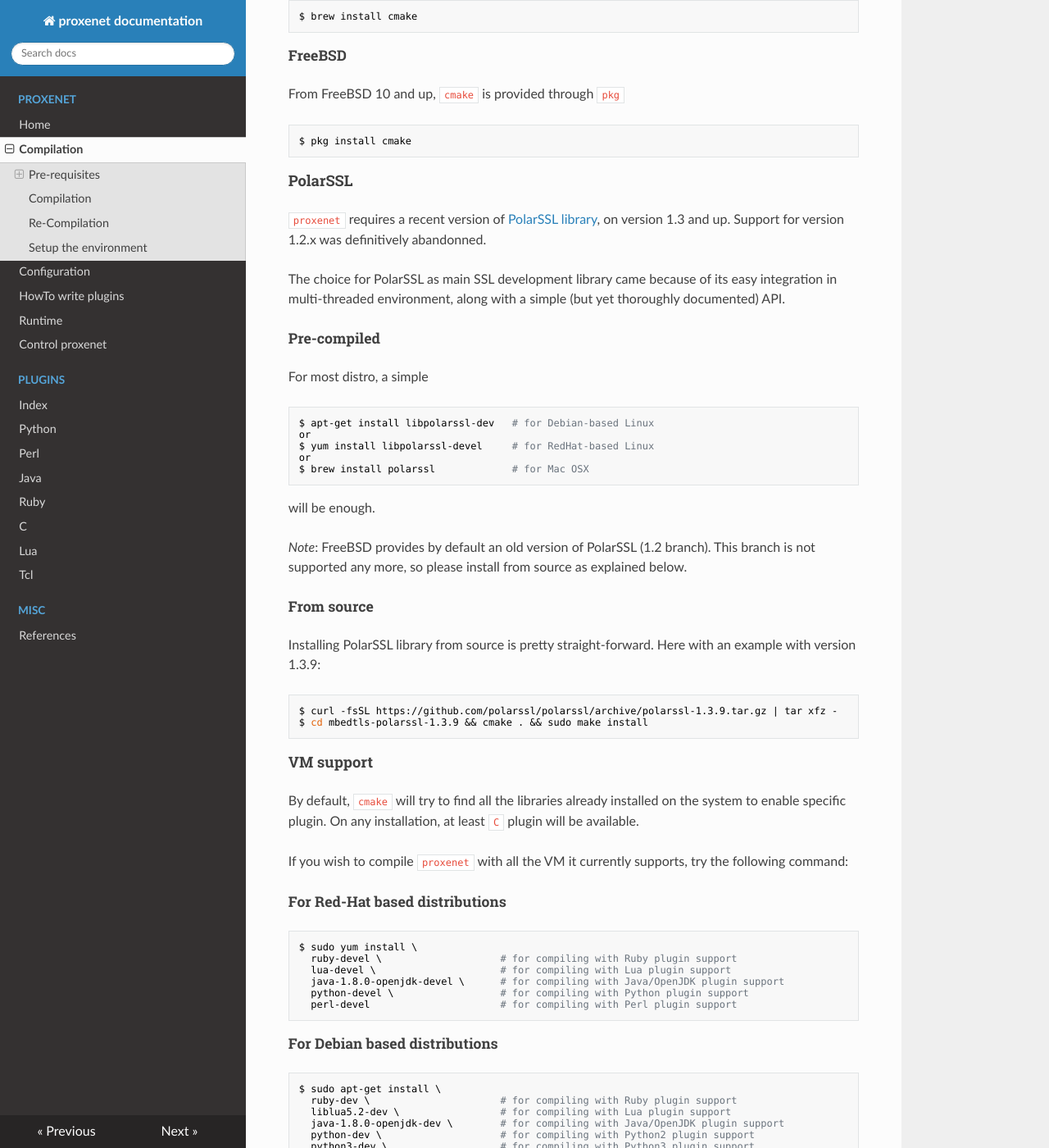
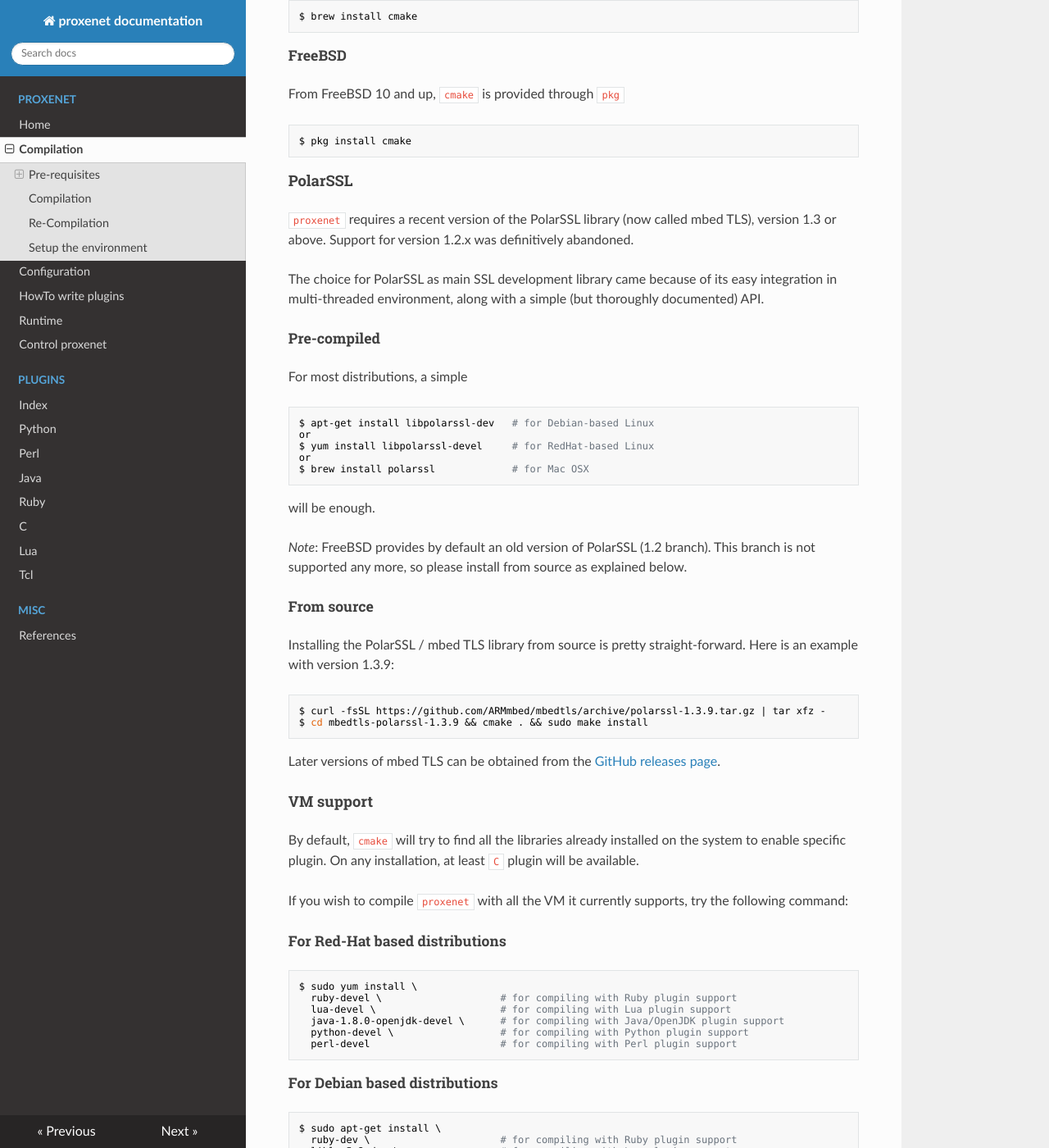
Before and after one commit to hugsy/proxenet, an MkDocs documentation site: the page built from docs/compil.md, in a window 1280 px wide and 1400 px high, scrolled down 700 px. Shown: the whole window at 82% size. Built offline with MkDocs 1.6.1, drawn with Linux system fonts in a browser that asks for light colours; nearby versions of some CDN libraries; old or Windows-style settings are respelled for this version of MkDocs.

Commit message:
More pedanticism over the Compilation page.

````diff
--- a/docs/compil.md
+++ b/docs/compil.md
@@ -36,17 +36,17 @@
 ```
 
 #### PolarSSL
-`proxenet` requires a recent version of
-[PolarSSL library](https://polarssl.org/source-code), on version 1.3 and
-up. Support for version 1.2.x was definitively abandonned.
+`proxenet` requires a recent version of the PolarSSL library (now called mbed
+TLS), version 1.3 or above. Support for version 1.2.x was definitively
+abandoned.
 
-The choice for PolarSSL as main SSL development library came because of its easy
-integration in multi-threaded environment, along with a simple (but yet
+The choice for PolarSSL as main SSL development library came because of its
+easy integration in multi-threaded environment, along with a simple (but
 thoroughly documented) API.
 
 ##### Pre-compiled
 
-For most distro, a simple
+For most distributions, a simple
 ```bash
 $ apt-get install libpolarssl-dev   # for Debian-based Linux
 or
@@ -57,18 +57,21 @@
 will be enough.
 
 *Note*: FreeBSD provides by default an old version of PolarSSL (1.2
- branch). This branch is not supported any more, so please install from source
- as explained below.
+branch). This branch is not supported any more, so please install from source
+as explained below.
 
 
 ##### From source
 
-Installing PolarSSL library from source is pretty straight-forward. Here with an
-example with version 1.3.9:
+Installing the PolarSSL / mbed TLS library from source is pretty straight-forward. Here
+is an example with version 1.3.9:
 ``` bash
-$ curl -fsSL https://github.com/polarssl/polarssl/archive/polarssl-1.3.9.tar.gz | tar xfz -
+$ curl -fsSL https://github.com/ARMmbed/mbedtls/archive/polarssl-1.3.9.tar.gz | tar xfz -
 $ cd mbedtls-polarssl-1.3.9 && cmake . && sudo make install
 ```
+
+Later versions of mbed TLS can be obtained from the
+[GitHub releases page](https://github.com/ARMmbed/mbedtls/releases).
 
 #### VM support
 
````
